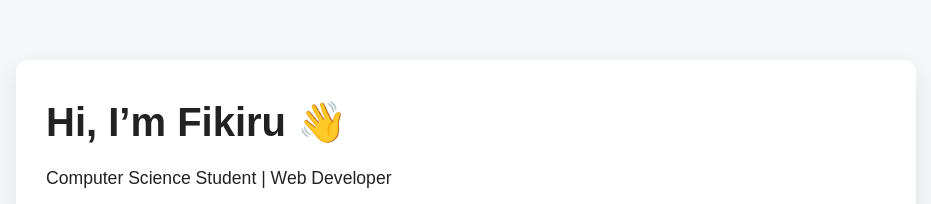
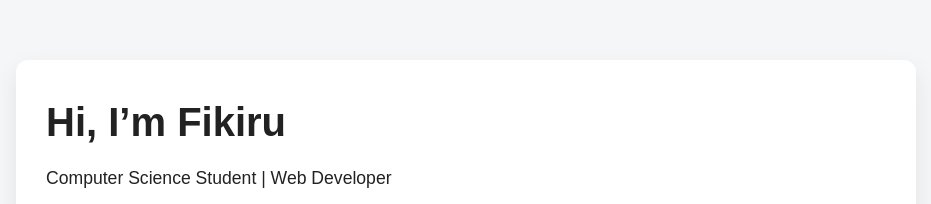
Before and after one commit to Fikiru-CS/My-Profilejs, a Next.js app: page / in a window 1280 px wide. Shown: the top 204 px of the page, without its empty margins (174-1105 px from the left). Built offline with nearby package versions, Linux system fonts and the light colour scheme.

Commit message:
Update page.tsx

```diff
--- a/app/page.tsx
+++ b/app/page.tsx
@@ -1,7 +1,7 @@
 export default function Home() {
   return (
     <main className="container">
-      <h1>Hi, I’m Fikiru 👋</h1>
+      <h1>Hi, I’m Fikiru </h1>
       <p>Computer Science Student | Web Developer</p>
 
       <h2>About Me</h2>
```
